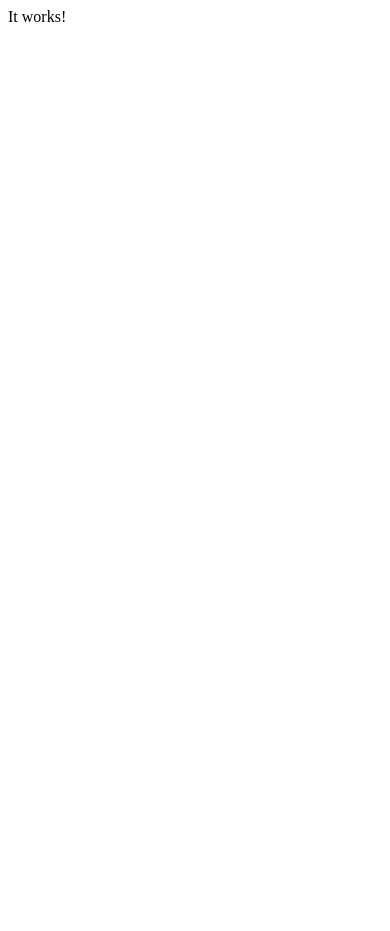
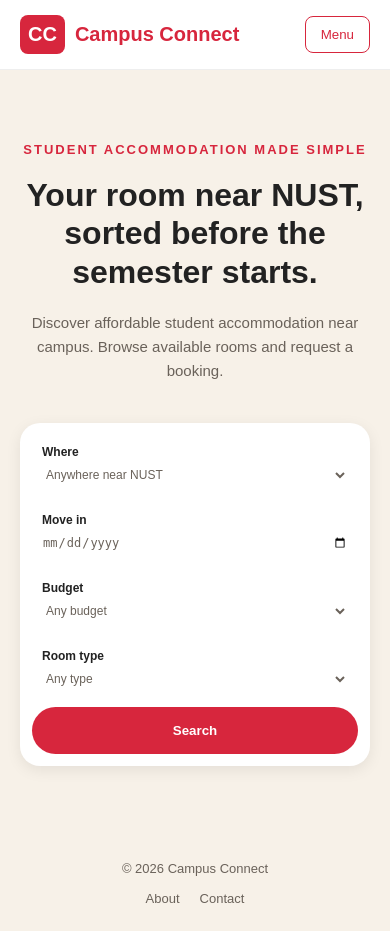
Before and after one commit to Saviitarr/WadGroupProj, a PHP site: page / in a window 390 px wide. Before the commit the page is almost empty. Before the commit the page ends 22 px from the top, so only its background shows below. Run offline with PHP 8.4, Linux system fonts and the light colour scheme.

Commit message:
Build responsive homepage and shared navigation

```diff
--- /dev/null
+++ b/css/style.css
@@ -0,0 +1,319 @@
+
+/* General styling */
+* {
+    margin: 0;
+    padding: 0;
+    box-sizing: border-box;
+}
+
+body {
+    font-family: Arial, sans-serif;
+    color: #222222;
+    background-color: #FFFFFF;
+}
+
+a {
+    text-decoration: none;
+    color: inherit;
+}
+
+/* Navigation bar */
+.site-header {
+    background-color: #FFFFFF;
+    border-bottom: 1px solid #EEEEEE;
+    position: relative;
+}
+
+.nav-container {
+    max-width: 1200px;
+    margin: 0 auto;
+    padding: 20px 30px;
+
+    display: flex;
+    align-items: center;
+    justify-content: space-between;
+}
+
+/* Logo */
+.logo {
+    display: flex;
+    align-items: center;
+    gap: 10px;
+
+    color: #D7263D;
+    font-size: 20px;
+    font-weight: bold;
+}
+
+.logo-icon {
+    background-color: #D7263D;
+    color: white;
+    padding: 8px;
+    border-radius: 8px;
+}
+
+/* Navigation links */
+.site-nav {
+    display: flex;
+    align-items: center;
+    gap: 25px;
+}
+
+.site-nav a {
+    font-size: 14px;
+    font-weight: 500;
+}
+
+.site-nav a:hover {
+    color: #D7263D;
+}
+
+/* Sign up button */
+.signup-btn {
+    background-color: #D7263D;
+    color: white !important;
+    padding: 12px 22px;
+    border-radius: 25px;
+}
+
+.signup-btn:hover {
+    background-color: #B01F33;
+}
+
+/* Mobile menu button */
+.menu-toggle {
+    display: none;
+}
+
+/* Homepage hero */
+.hero {
+    background-color: #F7F1E8;
+    text-align: center;
+    padding: 100px 20px;
+}
+
+.hero h1 {
+    font-size: 48px;
+    max-width: 750px;
+    margin: 0 auto 20px;
+    line-height: 1.2;
+}
+
+.hero p {
+    font-size: 17px;
+    color: #6A625A;
+    max-width: 600px;
+    margin: 0 auto 30px;
+    line-height: 1.6;
+}
+
+.hero a {
+    display: inline-block;
+    background-color: #D7263D;
+    color: white;
+    padding: 15px 30px;
+    border-radius: 25px;
+    font-weight: bold;
+}
+
+.hero a:hover {
+    background-color: #B01F33;
+}
+
+/* Footer */
+.site-footer {
+    background-color: #F7F1E8;
+    padding: 25px 30px;
+}
+
+.footer-container {
+    max-width: 1200px;
+    margin: 0 auto;
+
+    display: flex;
+    align-items: center;
+    justify-content: space-between;
+}
+
+.footer-container p {
+    color: #6A625A;
+    font-size: 13px;
+}
+
+.footer-links {
+    display: flex;
+    gap: 20px;
+}
+
+.footer-links a {
+    font-size: 13px;
+    color: #6A625A;
+}
+
+.footer-links a:hover {
+    color: #D7263D;
+}
+
+/* Tablet and mobile responsiveness */
+@media (max-width: 768px) {
+
+    .nav-container {
+        padding: 15px 20px;
+    }
+
+    .menu-toggle {
+        display: block;
+        background: none;
+        border: 1px solid #D7263D;
+        color: #D7263D;
+        padding: 10px 15px;
+        border-radius: 8px;
+        cursor: pointer;
+    }
+
+    .site-nav {
+        display: none;
+        flex-direction: column;
+        align-items: stretch;
+        gap: 0;
+
+        position: absolute;
+        top: 100%;
+        left: 0;
+        width: 100%;
+        padding: 15px 20px;
+
+        background-color: white;
+        box-shadow: 0 5px 10px rgba(0, 0, 0, 0.1);
+        z-index: 10;
+    }
+
+    .site-nav.open {
+        display: flex;
+    }
+
+    .site-nav a {
+        padding: 12px 0;
+    }
+
+    .signup-btn {
+        text-align: center;
+        margin-top: 10px;
+    }
+
+    .hero {
+        padding: 70px 20px;
+    }
+
+    .hero h1 {
+        font-size: 32px;
+    }
+
+    .hero p {
+        font-size: 15px;
+    }
+
+    .footer-container {
+        flex-direction: column;
+        gap: 15px;
+        text-align: center;
+    }
+}
+
+
+/* Homepage search bar */
+.hero-label {
+    color: #D7263D !important;
+    font-size: 13px !important;
+    font-weight: bold;
+    text-transform: uppercase;
+    letter-spacing: 2px;
+    margin-bottom: 15px !important;
+}
+
+.search-bar {
+    display: flex;
+    align-items: center;
+    gap: 10px;
+
+    background-color: white;
+    max-width: 1000px;
+    margin: 40px auto 0;
+    padding: 12px;
+
+    border-radius: 35px;
+    box-shadow: 0 4px 15px rgba(0, 0, 0, 0.08);
+}
+
+.search-field {
+    flex: 1;
+    text-align: left;
+    padding: 5px 15px;
+    min-width: 0;
+}
+
+.search-field label {
+    display: block;
+    font-size: 12px;
+    font-weight: bold;
+    margin-bottom: 6px;
+}
+
+.search-field select,
+.search-field input {
+    width: 100%;
+    border: none;
+    background: transparent;
+    color: #6A625A;
+    font-size: 12px;
+    outline: none;
+}
+
+.search-button {
+    background-color: #D7263D;
+    color: white;
+    border: none;
+    border-radius: 25px;
+
+    padding: 16px 30px;
+    font-weight: bold;
+    cursor: pointer;
+}
+
+.search-button:hover {
+    background-color: #B01F33;
+}
+
+/* Responsive search bar */
+@media (max-width: 900px) {
+
+    .search-bar {
+        flex-wrap: wrap;
+        border-radius: 20px;
+    }
+
+    .search-field {
+        flex: 1 1 40%;
+    }
+
+    .search-button {
+        width: 100%;
+    }
+}
+
+@media (max-width: 480px) {
+
+    .search-bar {
+        flex-direction: column;
+        align-items: stretch;
+    }
+
+    .search-field {
+        width: 100%;
+        padding: 10px;
+    }
+
+    .search-button {
+        width: 100%;
+    }
+}
--- /dev/null
+++ b/includes/footer.php
@@ -0,0 +1,17 @@
+
+<footer class="site-footer">
+    <div class="footer-container">
+
+        <p>&copy; <?php echo date("Y"); ?> Campus Connect</p>
+
+        <div class="footer-links">
+            <a href="about.php">About</a>
+            <a href="contact.php">Contact</a>
+        </div>
+
+    </div>
+</footer>
+
+<script src="js/script.js"></script>
+</body>
+</html>
--- /dev/null
+++ b/includes/header.php
@@ -0,0 +1,44 @@
+
+<?php
+$pageTitle = $pageTitle ?? "Campus Connect";
+?>
+
+<!DOCTYPE html>
+<html lang="en">
+<head>
+    <meta charset="UTF-8">
+    <meta name="viewport" content="width=device-width, initial-scale=1.0">
+
+    <title>
+        <?php echo htmlspecialchars($pageTitle); ?> | Campus Connect
+    </title>
+
+    <link rel="stylesheet" href="css/style.css">
+</head>
+
+<body>
+
+<header class="site-header">
+    <div class="nav-container">
+
+        <a href="index.php" class="logo">
+            <span class="logo-icon">CC</span>
+            <span>Campus Connect</span>
+        </a>
+
+        <button class="menu-toggle" id="menu-toggle"
+                type="button" aria-expanded="false"
+                aria-controls="site-nav">
+            Menu
+        </button>
+
+        <nav class="site-nav" id="site-nav">
+            <a href="listings.php">Browse rooms</a>
+            <a href="about.php">About</a>
+            <a href="contact.php">Contact</a>
+            <a href="login.php">Log in</a>
+            <a href="register.php" class="signup-btn">Sign up</a>
+        </nav>
+
+    </div>
+</header>
--- a/index.php
+++ b/index.php
@@ -1 +1,69 @@
-<?php echo "It works!"; ?>
+
+<?php
+$pageTitle = "Home";
+
+require "includes/header.php";
+?>
+
+<main>
+    <section class="hero">
+
+        <p class="hero-label">Student accommodation made simple</p>
+
+        <h1>Your room near NUST, sorted before the semester starts.</h1>
+
+        <p>
+            Discover affordable student accommodation near campus.
+            Browse available rooms and request a booking.
+        </p>
+
+        <form class="search-bar" action="listings.php" method="GET">
+
+            <div class="search-field">
+                <label for="location">Where</label>
+                <select id="location" name="location">
+                    <option value="">Anywhere near NUST</option>
+                    <option value="Windhoek West">Windhoek West</option>
+                    <option value="Pioneerspark">Pioneerspark</option>
+                    <option value="Eros">Eros</option>
+                    <option value="Hochland Park">Hochland Park</option>
+                </select>
+            </div>
+
+            <div class="search-field">
+                <label for="move_in">Move in</label>
+                <input type="date" id="move_in" name="move_in">
+            </div>
+
+            <div class="search-field">
+                <label for="max_price">Budget</label>
+                <select id="max_price" name="max_price">
+                    <option value="">Any budget</option>
+                    <option value="3000">Under N$3,000</option>
+                    <option value="4000">Under N$4,000</option>
+                    <option value="5000">Under N$5,000</option>
+                    <option value="6000">Under N$6,000</option>
+                </select>
+            </div>
+
+            <div class="search-field">
+                <label for="room_type">Room type</label>
+                <select id="room_type" name="room_type">
+                    <option value="">Any type</option>
+                    <option value="single">Single</option>
+                    <option value="double">Double</option>
+                </select>
+            </div>
+
+            <button type="submit" class="search-button">
+                Search
+            </button>
+
+        </form>
+
+    </section>
+</main>
+
+<?php
+require "includes/footer.php";
+?>
--- /dev/null
+++ b/js/script.js
@@ -0,0 +1,10 @@
+
+const menuToggle = document.getElementById("menu-toggle");
+const siteNav = document.getElementById("site-nav");
+
+menuToggle.addEventListener("click", function() {
+    siteNav.classList.toggle("open");
+
+    const isOpen = siteNav.classList.contains("open");
+    menuToggle.setAttribute("aria-expanded", isOpen);
+});
```
